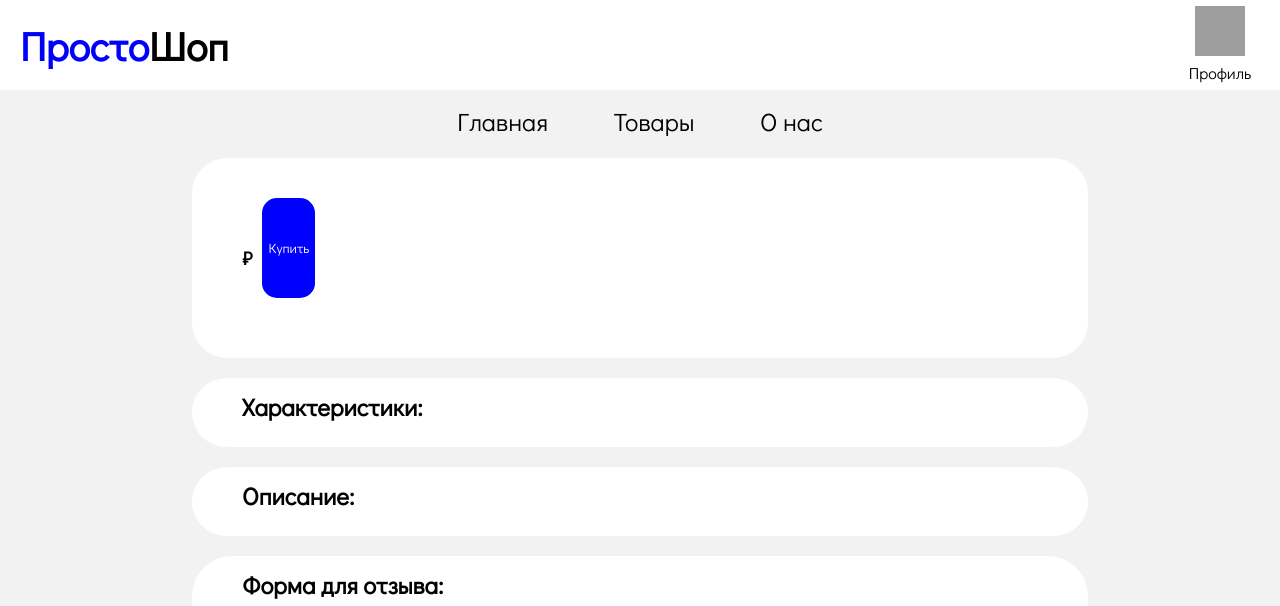
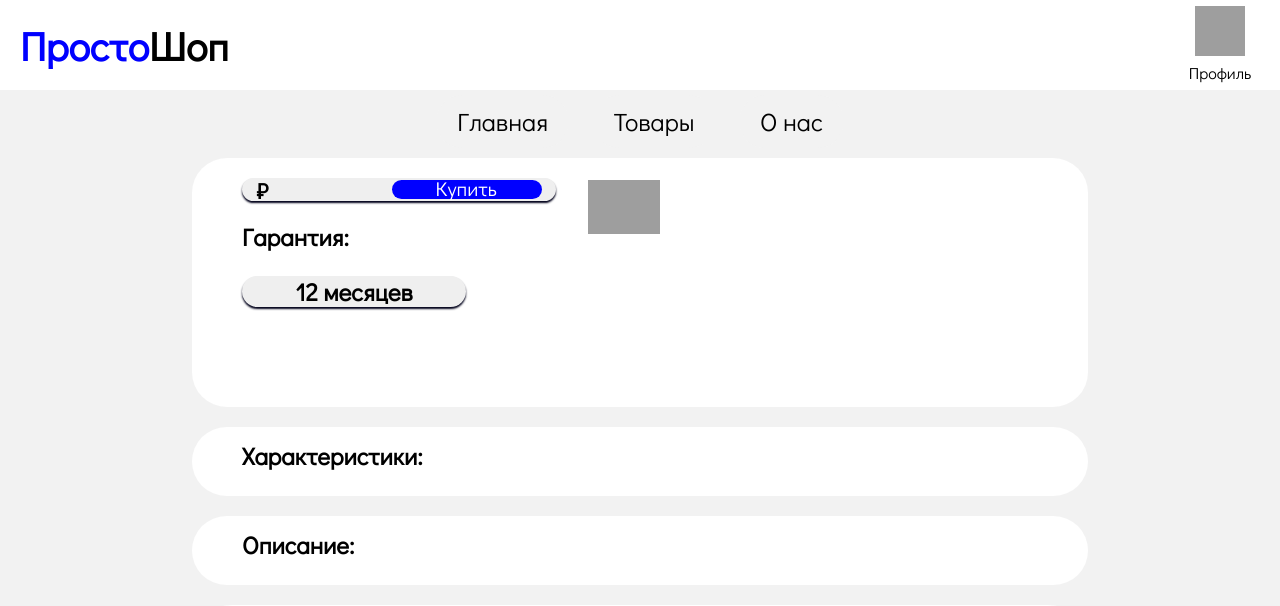
Before and after one commit to Ghuadg/test, a Django app: template internetshop/shop/templates/product.html in a window 1280 px wide. Shown: the top 606 px of the page. Run offline with Django 5.2, Linux system fonts and the light colour scheme; the template is opened without the code that fills it, so the values that code supplies are empty; grey boxes are pictures that could not be loaded.

Commit message:
Выровнял и стилизовал кнопку купить и цену

```diff
--- a/internetshop/shop/models.py
+++ b/internetshop/shop/models.py
@@ -3,10 +3,12 @@ from django.db import models
 # Create your models here.
 
 class Product(models.Model):
+
     name = models.CharField(max_length=128)
     description = models.TextField()
     price = models.IntegerField()
     image_url = models.CharField(max_length=1024)
+
 
     speed = models.IntegerField(null=True, blank=True)
     ram = models.IntegerField(null=True, blank=True)
--- a/internetshop/shop/static/style.css
+++ b/internetshop/shop/static/style.css
@@ -194,6 +194,7 @@ button1 {
     max-height: 500%;
     margin-bottom: 20;
     margin-left: 20;
+    margin-top: 20;
 }
 
 .filter {
@@ -404,7 +405,9 @@ span.review-text {
 }
 
 h3.priceproduct {
-    text-align: center;
+    padding-top: 3;
+    padding-bottom: 3;
+    font-size: 22;
     width: 40%;
 }
 
@@ -415,7 +418,7 @@ h3.priceproduct {
 }
 
 .textabout {
-    margin: 10px auto;
+    margin-top: 10px;
     margin-right: 3% ;
     background-color: #ffffff;
     width: 11%;
@@ -428,7 +431,7 @@ h3.priceproduct {
 }
 
 .descriptionshop {
-
+    margin-top: 10px;
     width: 68%;
     margin-right: auto;
     background: white;
@@ -483,23 +486,56 @@ h6 {
 }
 
 .ghid button {
+    padding-top: 7;
+    padding-bottom: 10;
+    padding-left: 44;
+    margin-top: 20;
+    font-size: 20;
+    width: 150;
+    height: 80%;
     margin-left: 0px;
+}
+
 }
 
 .ghid {
   display: flex;
   flex-direction: column;
   align-items: center;
+
 }
 
 .price-button {
-
-  display: flex;
-  align-items: center;
-  justify-content: center;
-
+    box-shadow: 0px 2px 2px #00001a;
+    border-radius: 40px;
+    height: 10%;
+    background-color: #efefef;
+    width: 70%;
+    display: flex;
+    align-items: center;
+    justify-content: center;
 }
 
 .priceproduct {
   margin-right: 10px;
 }
+
+.logo {
+    margin-right: 30px;
+    width: 16%;
+    margin-top: 22;
+    float: right;
+}
+
+.ghid {
+    width: 50%;
+}
+
+.dateuse{
+    box-shadow: 0px 2px 2px #00001a;
+    border-radius: 40px;
+    text-align: center;
+    width: 50% ;
+    font-size: 130%;
+    background-color: #efefef;
+}
--- a/internetshop/shop/templates/product.html
+++ b/internetshop/shop/templates/product.html
@@ -17,15 +17,27 @@
     <button1>Профиль<button1>
 </div>
 
+
+
 <div class="productTitle">
+
     <div class="product">
+
         <img class="productimage" src="{{ product.image_url }}"/>
+
             <div class="ghid">
+                <img class='logo' src="https://i.postimg.cc/6qDB1Cds/9dc3e2df9326ce99e332feb4ee5f86ef3e2d7612ef75ea927683d6d7c70e6a9b.png">
             <h2>{{ product.name }}</h2>
             <div class="price-button">
                 <h3 class="priceproduct">{{ product.price }} ₽</h3>
                 <button>Купить</button>
             </div>
+            <h2>Гарантия:</h2>
+            <div class="dateuse">
+                <h3>12 месяцев</h3>
+            </div>
+
+
         </div>
     </div>
 </div>
```
Also changed, not shown: internetshop/shop/templates/aboutus.html (+8 -15 lines). Lines whose indentation alone changed are shown as unchanged.
